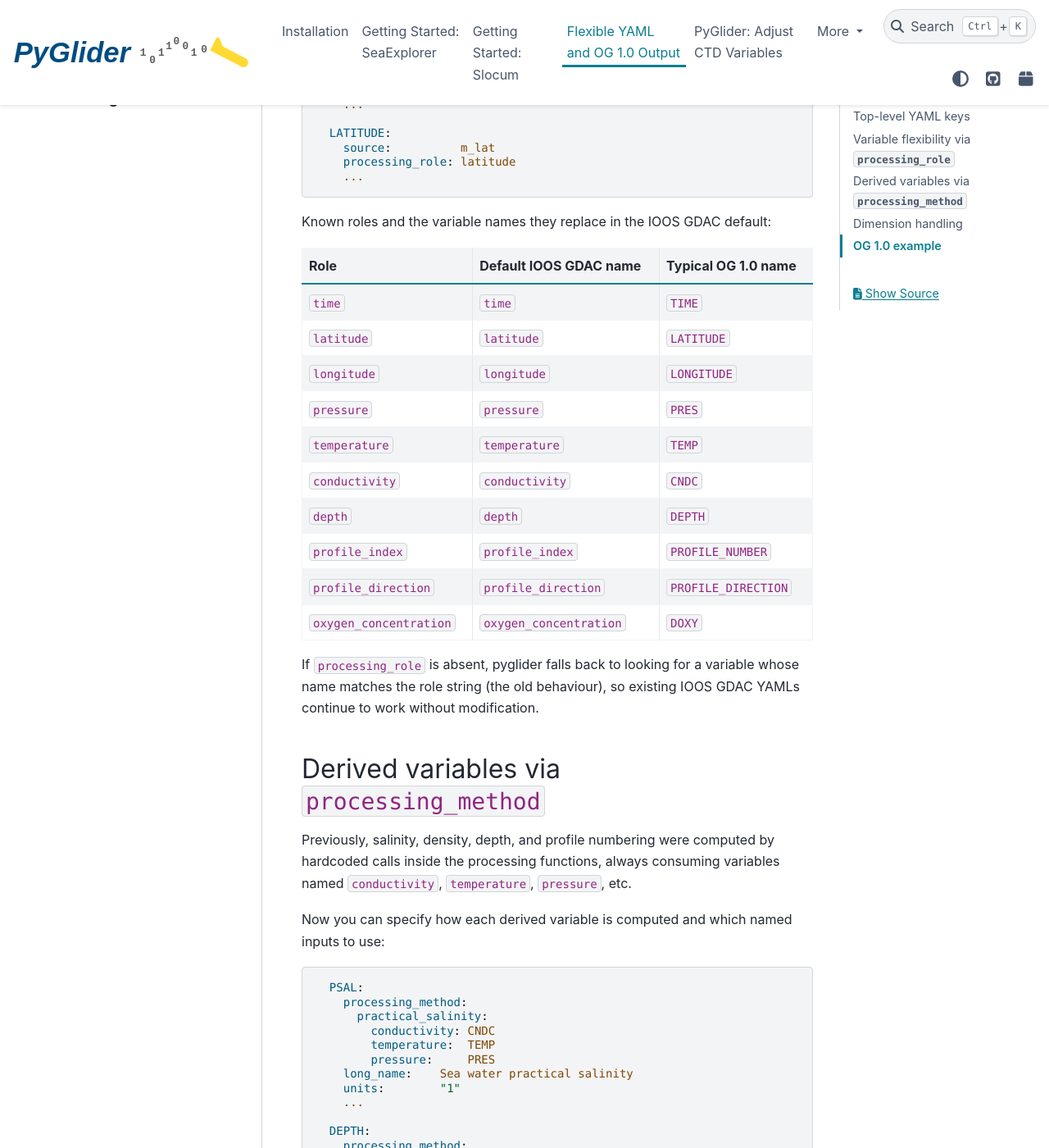
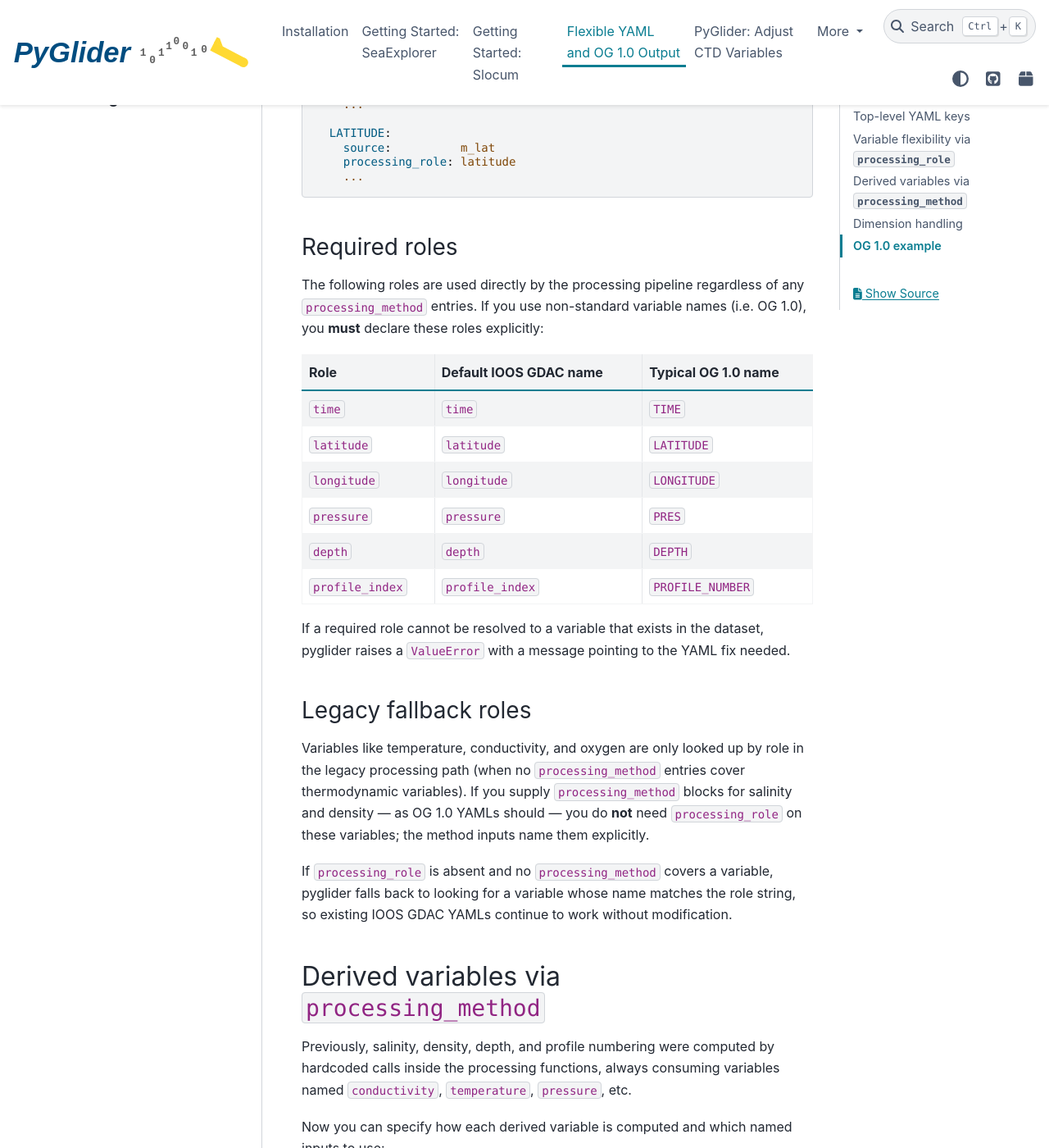
Before and after one commit to c-proof/pyglider, a Sphinx documentation site: the page built from docs/og10-yaml.md, in a window 1280 px wide and 1400 px high, scrolled down 1415 px. Shown: the whole window at 82% size. Built offline with Sphinx 7.4.7 and the PyData theme 0.15.4, drawn with Linux system fonts in a browser that asks for light colours; pages that are not in the unit, such as notebooks, are missing from menus; the version number could not be read and is left out.

Commit message:
DOC: update for known processing roles

````diff
--- a/docs/og10-yaml.md
+++ b/docs/og10-yaml.md
@@ -59,7 +59,11 @@ netcdf_variables:
     ...
 ```
 
-Known roles and the variable names they replace in the IOOS GDAC default:
+### Required roles
+
+The following roles are used directly by the processing pipeline regardless of
+any `processing_method` entries.  If you use non-standard variable names (i.e.
+OG 1.0), you **must** declare these roles explicitly:
 
 | Role | Default IOOS GDAC name | Typical OG 1.0 name |
 |---|---|---|
@@ -67,16 +71,23 @@ Known roles and the variable names they replace in the IOOS GDAC default:
 | `latitude` | `latitude` | `LATITUDE` |
 | `longitude` | `longitude` | `LONGITUDE` |
 | `pressure` | `pressure` | `PRES` |
-| `temperature` | `temperature` | `TEMP` |
-| `conductivity` | `conductivity` | `CNDC` |
 | `depth` | `depth` | `DEPTH` |
 | `profile_index` | `profile_index` | `PROFILE_NUMBER` |
-| `profile_direction` | `profile_direction` | `PROFILE_DIRECTION` |
-| `oxygen_concentration` | `oxygen_concentration` | `DOXY` |
 
-If `processing_role` is absent, pyglider falls back to looking for a variable
-whose name matches the role string (the old behaviour), so existing IOOS GDAC
-YAMLs continue to work without modification.
+If a required role cannot be resolved to a variable that exists in the dataset,
+pyglider raises a `ValueError` with a message pointing to the YAML fix needed.
+
+### Legacy fallback roles
+
+Variables like temperature, conductivity, and oxygen are only looked up by role
+in the legacy processing path (when no `processing_method` entries cover
+thermodynamic variables).  If you supply `processing_method` blocks for salinity
+and density — as OG 1.0 YAMLs should — you do **not** need `processing_role` on
+these variables; the method inputs name them explicitly.
+
+If `processing_role` is absent and no `processing_method` covers a variable,
+pyglider falls back to looking for a variable whose name matches the role string,
+so existing IOOS GDAC YAMLs continue to work without modification.
 
 ## Derived variables via `processing_method`
 
````
Also changed, not shown: 1 other file.
